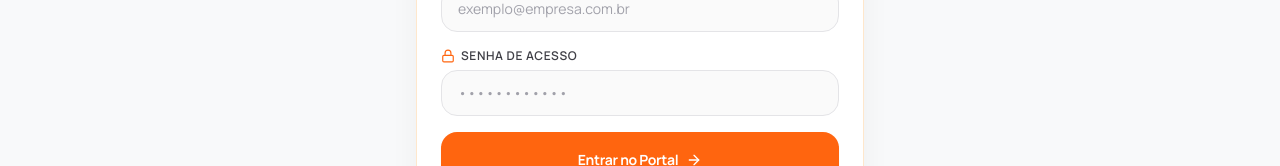
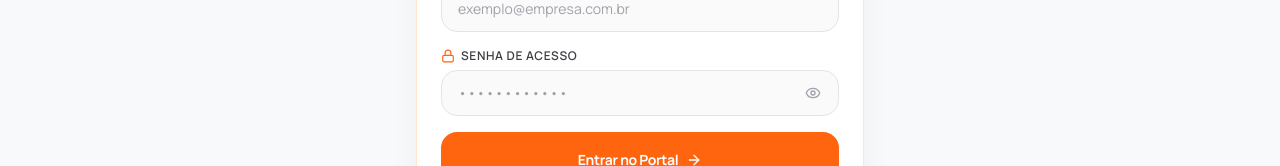
Before and after one commit to ag-Codevision/ichtus, a Next.js app: page /portal/login in a window 1280 px wide. Shown: the part 363-529 px from the top of the page. Built offline with nearby package versions, Linux system fonts and the light colour scheme.

Commit message:
feat(ui): adicionar botao de olho para alternar visualizacao de senha nos logins de admin e cliente

```diff
--- a/src/app/glessios/login/page.tsx
+++ b/src/app/glessios/login/page.tsx
@@ -6,13 +6,14 @@ import Image from "next/image";
 import { useRouter } from "next/navigation";
 import { Button } from "@/components/ui/button";
 import { Card, CardHeader, CardTitle, CardDescription, CardContent, CardFooter } from "@/components/ui/card";
-import { ArrowLeft, ArrowRight, Lock, Mail, ShieldCheck, Sparkles } from "lucide-react";
+import { ArrowLeft, ArrowRight, Lock, Mail, ShieldCheck, Sparkles, Eye, EyeOff } from "lucide-react";
 import { ThemeToggle } from "@/components/theme/ThemeToggle";
 
 export default function GlessiosLoginPage() {
   const router = useRouter();
   const [email, setEmail] = useState("");
   const [password, setPassword] = useState("");
+  const [showPassword, setShowPassword] = useState(false);
   const [isLoading, setIsLoading] = useState(false);
   const [errorMsg, setErrorMsg] = useState<string | null>(null);
 
@@ -145,13 +146,26 @@ export default function GlessiosLoginPage() {
                 <div className="relative">
                   <Lock className="w-4 h-4 text-zinc-400 dark:text-glessios-text-body absolute left-3.5 top-1/2 -translate-y-1/2" />
                   <input
-                    type="password"
+                    type={showPassword ? "text" : "password"}
                     required
                     placeholder="••••••••••••"
                     value={password}
                     onChange={(e) => setPassword(e.target.value)}
-                    className="w-full pl-10 pr-4 py-2.5 rounded-xl bg-zinc-50 dark:bg-glessios-charcoal border border-zinc-200 dark:border-glessios-border-dark text-zinc-900 dark:text-white text-xs placeholder:text-zinc-400 dark:placeholder:text-zinc-600 focus:outline-none focus:border-glessios-orange focus:ring-1 focus:ring-glessios-orange transition-colors"
+                    className="w-full pl-10 pr-10 py-2.5 rounded-xl bg-zinc-50 dark:bg-glessios-charcoal border border-zinc-200 dark:border-glessios-border-dark text-zinc-900 dark:text-white text-xs placeholder:text-zinc-400 dark:placeholder:text-zinc-600 focus:outline-none focus:border-glessios-orange focus:ring-1 focus:ring-glessios-orange transition-colors"
                   />
+                  <button
+                    type="button"
+                    onClick={() => setShowPassword(!showPassword)}
+                    className="absolute right-3 top-1/2 -translate-y-1/2 text-zinc-400 hover:text-zinc-700 dark:text-glessios-text-body dark:hover:text-white p-1 rounded-lg transition-colors focus:outline-none"
+                    aria-label={showPassword ? "Ocultar senha" : "Ver senha"}
+                    title={showPassword ? "Ocultar senha" : "Ver senha"}
+                  >
+                    {showPassword ? (
+                      <EyeOff className="w-4 h-4 text-glessios-orange" />
+                    ) : (
+                      <Eye className="w-4 h-4" />
+                    )}
+                  </button>
                 </div>
               </div>
             </CardContent>
--- a/src/app/portal/login/page.tsx
+++ b/src/app/portal/login/page.tsx
@@ -6,13 +6,14 @@ import Image from "next/image";
 import { useRouter } from "next/navigation";
 import { Button } from "@/components/ui/button";
 import { Card, CardHeader, CardTitle, CardDescription, CardContent, CardFooter } from "@/components/ui/card";
-import { ArrowLeft, ArrowRight, Lock, Mail, ShieldCheck, Sparkles } from "lucide-react";
+import { ArrowLeft, ArrowRight, Lock, Mail, ShieldCheck, Sparkles, Eye, EyeOff } from "lucide-react";
 import { ThemeToggle } from "@/components/theme/ThemeToggle";
 
 export default function PortalLoginPage() {
   const router = useRouter();
   const [email, setEmail] = useState("");
   const [password, setPassword] = useState("");
+  const [showPassword, setShowPassword] = useState(false);
   const [isLoading, setIsLoading] = useState(false);
   const [errorMsg, setErrorMsg] = useState<string | null>(null);
 
@@ -133,14 +134,29 @@ export default function PortalLoginPage() {
                   <Lock className="w-3.5 h-3.5 text-glessios-orange" />
                   Senha de Acesso
                 </label>
+                <div className="relative">
                   <input
-                  type="password"
+                    type={showPassword ? "text" : "password"}
                     value={password}
                     onChange={(e) => setPassword(e.target.value)}
                     placeholder="••••••••••••"
                     required
-                  className="w-full px-4 py-3 rounded-xl bg-zinc-50 dark:bg-glessios-charcoal border border-zinc-200 dark:border-glessios-border-dark text-zinc-900 dark:text-white text-sm placeholder:text-zinc-400 dark:placeholder:text-glessios-text-body/50 focus:outline-none focus:border-glessios-orange focus:ring-1 focus:ring-glessios-orange transition-all"
+                    className="w-full pl-4 pr-11 py-3 rounded-xl bg-zinc-50 dark:bg-glessios-charcoal border border-zinc-200 dark:border-glessios-border-dark text-zinc-900 dark:text-white text-sm placeholder:text-zinc-400 dark:placeholder:text-glessios-text-body/50 focus:outline-none focus:border-glessios-orange focus:ring-1 focus:ring-glessios-orange transition-all"
                   />
+                  <button
+                    type="button"
+                    onClick={() => setShowPassword(!showPassword)}
+                    className="absolute right-3.5 top-1/2 -translate-y-1/2 text-zinc-400 hover:text-zinc-700 dark:text-glessios-text-body dark:hover:text-white p-1 rounded-lg transition-colors focus:outline-none"
+                    aria-label={showPassword ? "Ocultar senha" : "Ver senha"}
+                    title={showPassword ? "Ocultar senha" : "Ver senha"}
+                  >
+                    {showPassword ? (
+                      <EyeOff className="w-4 h-4 text-glessios-orange" />
+                    ) : (
+                      <Eye className="w-4 h-4" />
+                    )}
+                  </button>
+                </div>
               </div>
 
               <Button
```
Lines whose indentation alone changed are shown as unchanged.
